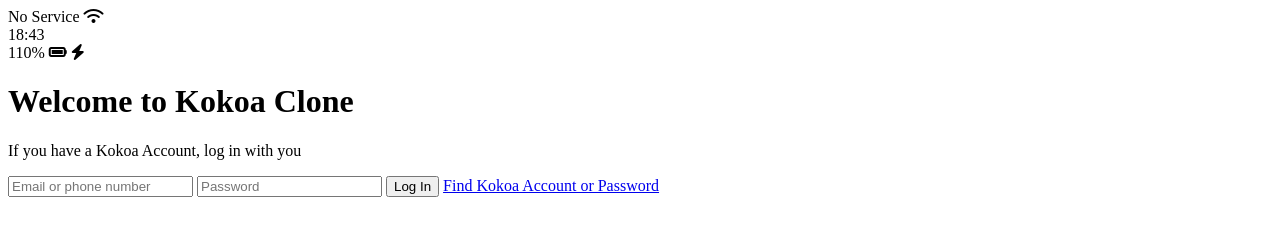
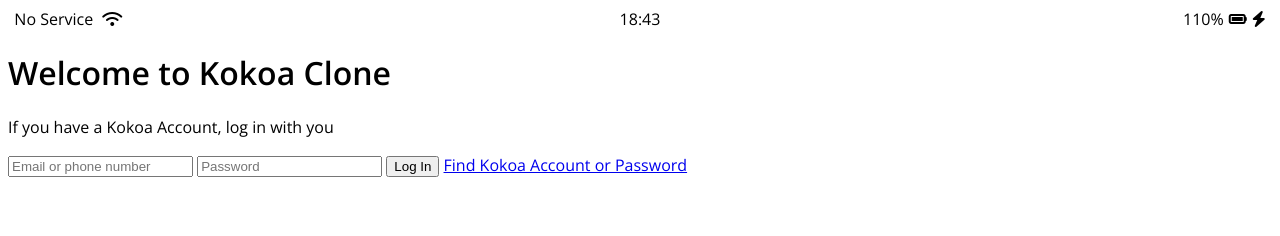
Before and after one commit to solar3070/Kokoa-Clone, a plain HTML site: page index.html in a window 1280 px wide. Drawn offline with nearby package versions, Linux system fonts and the light colour scheme.

Commit message:
status bar css

```diff
--- /dev/null
+++ b/css/styles.css
@@ -0,0 +1,33 @@
+@import url("https://fonts.googleapis.com/css2?family=Open+Sans:wght@400;600&display=swap");
+
+body {
+  font-family: "Open Sans", sans-serif;
+}
+
+.status-bar {
+  display: flex;
+  justify-content: center;
+}
+
+.status-bar__column {
+  width: 33%;
+}
+
+.status-bar__column:nth-child(2) {
+  display: flex;
+  justify-content: center;
+}
+
+.status-bar__column:last-child {
+  display: flex;
+  justify-content: flex-end;
+  align-items: center;
+}
+
+.status-bar__column:first-child span {
+  margin-right: 5px;
+}
+
+.status-bar__column .fa-battery-full {
+  margin: 0px 5px;
+}
--- a/index.html
+++ b/index.html
@@ -1,13 +1,14 @@
 <!DOCTYPE html>
 <html lang="en">
   <head>
+    <link rel="stylesheet" href="css/styles.css" />
     <meta charset="UTF-8" />
     <meta http-equiv="X-UA-Compatible" content="IE=edge" />
     <meta name="viewport" content="width=device-width, initial-scale=1.0" />
     <title>Welcome to Kokoa Clone</title>
   </head>
   <body>
-    <div id="status-bar">
+    <div class="status-bar">
       <div class="status-bar__column">
         <span>No Service</span>
         <i class="fas fa-wifi"></i>
```
